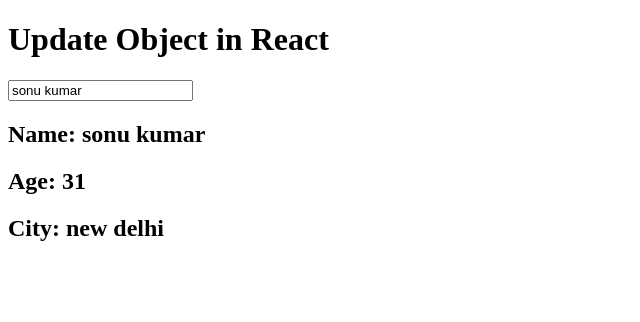
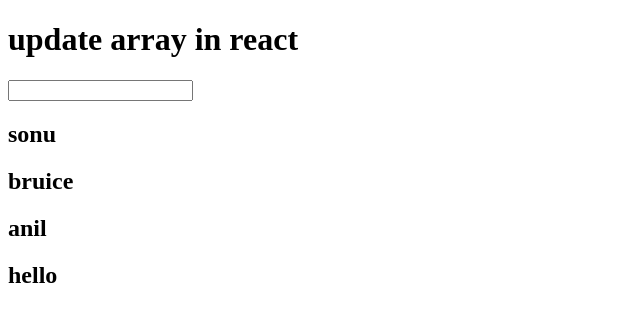
Before and after one commit to Sonukumar201995/React-practice-03, a React (Vite) app: page / in a window 1280 px wide. Shown: the top 322 px of the page, without its empty margins (0-640 px from the left). Built offline with nearby package versions, Linux system fonts and the light colour scheme.

Commit message:
update array in react

```diff
--- a/src/App.jsx
+++ b/src/App.jsx
@@ -1,33 +1,25 @@
-
 import { useState } from "react";
 
-function App() {
-  const [data, setData] = useState({
-    name: "sonu kumar",
-    age: 31,
-    city: "new delhi"
-  });
+function App()
+{
+  const [data,setData]=useState(['sonu','bruice','anil','hello'])
 
-  const handleName = (val) => {
-    setData({ ...data, name: val });
-  };
-
-  return (
+  const updataData=(name)=>{
+    const newData=[...data];
+      newData[newData.length-1]=name;
+      setData(newData);
+  }
+  return(
     <>
-      <h1>Update Object in React</h1>
-
-      <input
-        type="text"
-        placeholder="Enter name"
-        value={data.name}
-        onChange={(e) => handleName(e.target.value)}
-      />
-
-      <h2>Name: {data.name}</h2>
-      <h2>Age: {data.age}</h2>
-      <h2>City: {data.city}</h2>
+    <h1>update array in react</h1>
+    <input type="text" onChange={(event)=>updataData(event.target.value)}/>
+    {
+      data.map((val,index)=>(
+        <h2 key={index}>{val}</h2>
+      ))
+    }
     </>
-  );
+  )
 }
 
 export default App;
```
